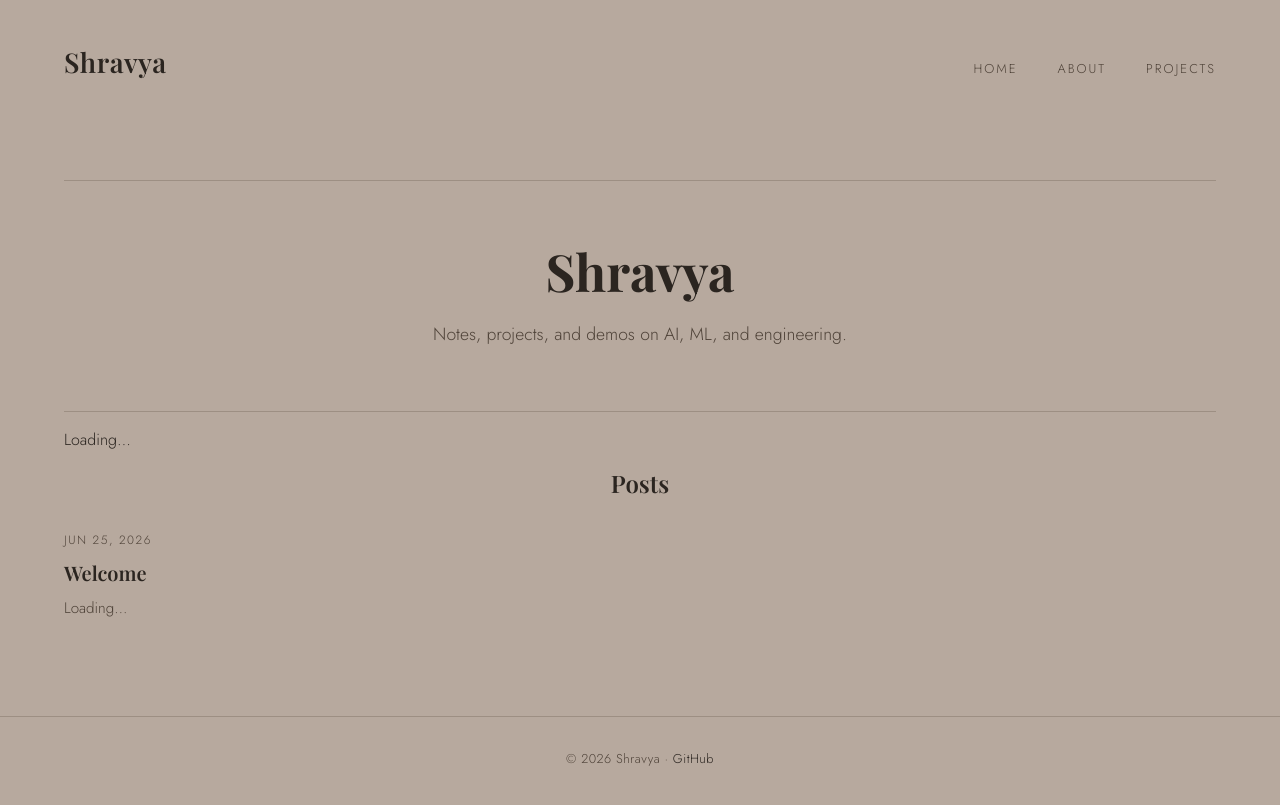
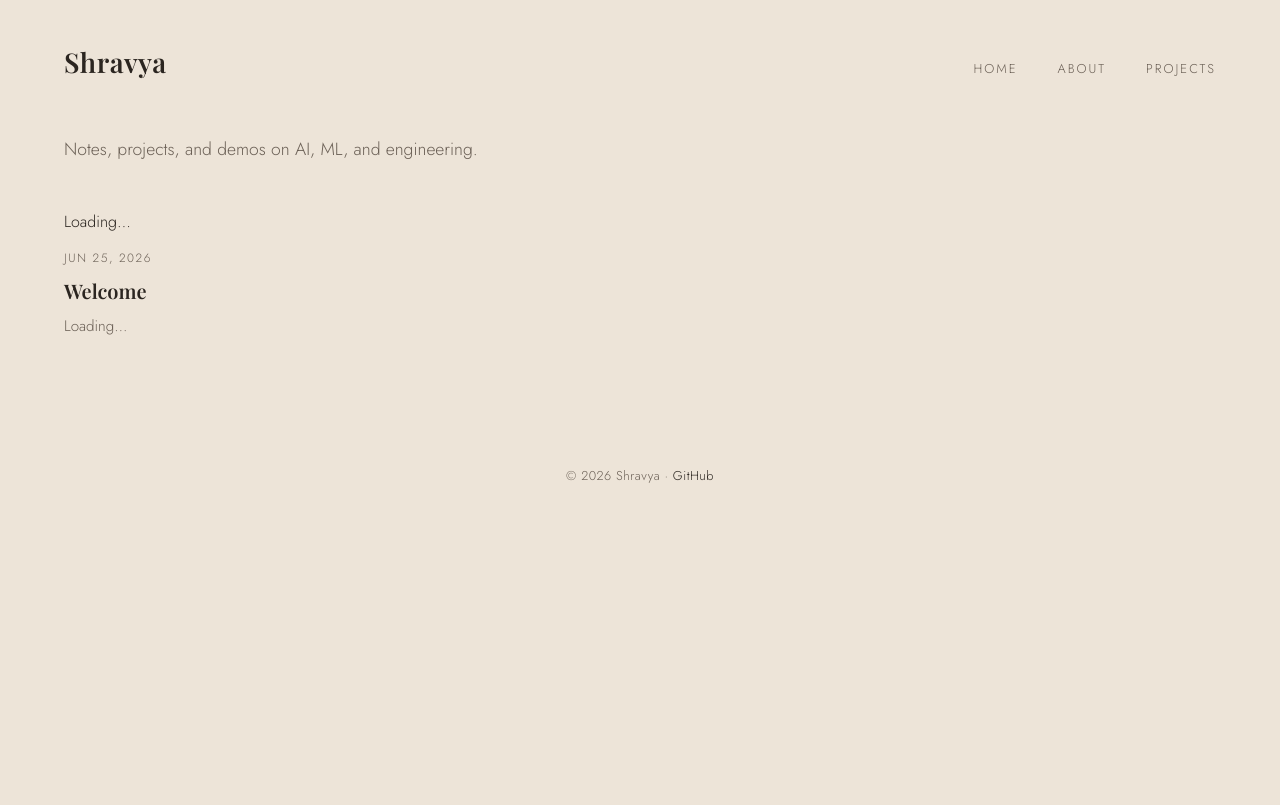
Before and after one commit to shravya258/shravya258.github.io, a Jekyll site: the page built from index.md, in a window 1280 px wide. Shown: the top 805 px of the page. Built offline with Jekyll 4.4.1, drawn with Linux system fonts in a browser that asks for light colours.

Commit message:
Warmer high-contrast palette, remove hero/lines/posts heading

```diff
--- a/_layouts/home.html
+++ b/_layouts/home.html
@@ -1,14 +1,10 @@
 ---
 layout: default
 ---
-<div class="hero">
-  <h1>{{ site.title }}</h1>
-  <p>{{ site.description }}</p>
-</div>
+<p class="tagline">{{ site.description }}</p>
 
 {{ content }}
 
-<h2 class="section-title">Posts</h2>
 <ul class="post-list">
   {% for post in site.posts %}
   <li class="post-card">
--- a/assets/css/style.css
+++ b/assets/css/style.css
@@ -1,13 +1,9 @@
 @import url('https://fonts.googleapis.com/css2?family=Playfair+Display:wght@500;600;700&family=Jost:wght@300;400;500;600&display=swap');
 
 :root {
-  --bg: #b7a99e;
-  --bg-soft: #ab9c90;
-  --card: #b7a99e;
-  --border: #9d8f83;
+  --bg: #ede4d8;
   --text: #2b2520;
-  --text-dim: #4f4339;
-  --accent: #2b2520;
+  --text-dim: #6b6056;
 }
 
 * { box-sizing: border-box; }
@@ -58,37 +54,15 @@ a:hover { opacity: 0.6; }
 }
 .nav a:hover { color: var(--text); opacity: 1; }
 
-/* Hero */
-.hero {
-  padding: 56px 0 64px;
-  border-top: 1px solid var(--border);
-  border-bottom: 1px solid var(--border);
-  text-align: center;
-}
-.hero h1 {
-  font-family: 'Playfair Display', serif;
-  font-weight: 700;
-  font-size: 3.2rem;
-  margin: 0 0 16px;
-  color: var(--text);
-}
-.hero p {
+/* Tagline */
+.tagline {
   color: var(--text-dim);
   font-size: 1.1rem;
-  max-width: 520px;
-  margin: 0 auto;
+  margin: 0 0 48px;
 }
 
 /* Main content */
-main { padding: 56px 0 96px; }
-
-.section-title {
-  font-family: 'Playfair Display', serif;
-  font-weight: 600;
-  font-size: 1.5rem;
-  margin: 0 0 32px;
-  text-align: center;
-}
+main { padding: 12px 0 96px; }
 
 /* Post cards */
 .post-list {
@@ -146,7 +120,6 @@ main { padding: 56px 0 96px; }
 
 /* Footer */
 .site-footer {
-  border-top: 1px solid var(--border);
   padding: 32px 0;
   color: var(--text-dim);
   font-size: 0.8rem;
```
